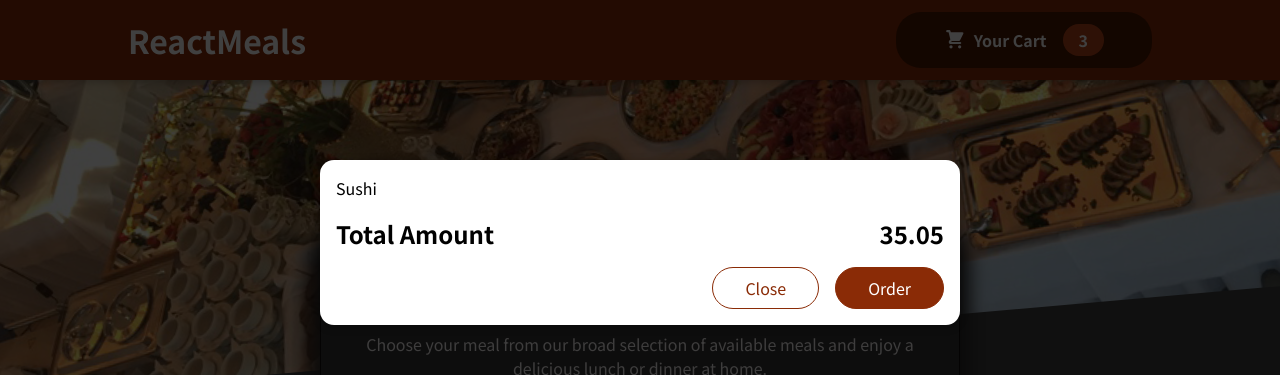
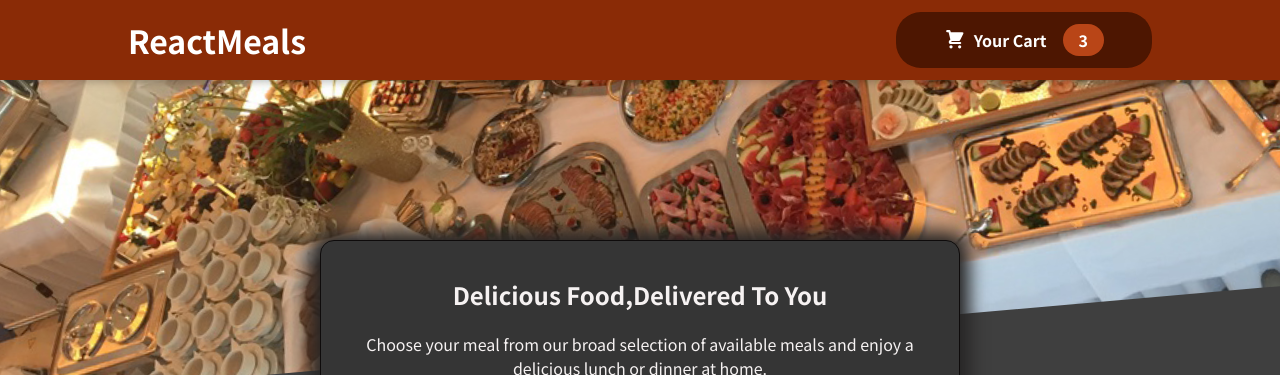
Before and after one commit to shilpadey/Foodorder-app, a React (Create React App) app: page / in a window 1280 px wide. Shown: the top 375 px of the page. Built offline with nearby package versions, Linux system fonts and the light colour scheme.

Commit message:
managing modal and cart state

```diff
--- a/src/App.js
+++ b/src/App.js
@@ -1,15 +1,24 @@
-import React from "react";
+import React, { useState } from "react";
 import Cart from "./components/Cart/Cart";
 import Header from "./components/Layout/Header";
 import Meals from "./components/Meals/Meals";
 
 
 function App() {
+  const [cartIsShown, setCartIsShown] = useState(false);
+
+  const showCartHandler = () => {
+    setCartIsShown(true);
+  };
+
+  const hideCartHandler = () => {
+    setCartIsShown(false);
+  };
 
   return (
     <div>
-      <Cart />
-      <Header />
+      {cartIsShown && <Cart onHideCart={hideCartHandler}/>}
+      <Header onShowCart={showCartHandler}/>
       <main>
         <Meals />
       </main>
--- a/src/components/Cart/Cart.js
+++ b/src/components/Cart/Cart.js
@@ -1,7 +1,7 @@
 import CartModal from '../UI/Modal';
 import classes from './Cart.module.css';
 
-const Cart = () => {
+const Cart = (props) => {
     const cartItem = (
         <ul className={classes['cart-items']}>
             {[{id: 'c1', name: 'Sushi', amount: 2, price: 12.99}].map((item) => (
@@ -10,14 +10,14 @@
         </ul>
     )
     return (
-        <CartModal>
+        <CartModal onHideCart={props.onHideCart}>
             {cartItem}
             <div className={classes.total}>
                 <span>Total Amount</span>
                 <span>35.05</span>
             </div>
             <div className={classes.actions}>
-                <button className={classes['button--alt']}>Close</button>
+                <button className={classes['button--alt']} onClick={props.onHideCart}>Close</button>
                 <button className={classes.button}>Order</button>
             </div>
         </CartModal>
--- a/src/components/Layout/Header.js
+++ b/src/components/Layout/Header.js
@@ -5,12 +5,12 @@
 import HeaderCartButton from "./HeaderCartButton";
 
 
-const Header = () => {
+const Header = (props) => {
     return (
         <React.Fragment>
            <header className={classes.header}>
              <h1>ReactMeals</h1>
-             <HeaderCartButton />
+             <HeaderCartButton onClick={props.onShowCart}/>
            </header>
            <div className={classes['main-image']}>
              <img src={mealsImage} alt="A table of delicious meals!" />
--- a/src/components/Layout/HeaderCartButton.js
+++ b/src/components/Layout/HeaderCartButton.js
@@ -1,9 +1,9 @@
 import CartIcon from "../Cart/CartIcon";
 import classes from './HeaderCartButton.module.css';
 
-const HeaderCartButton = () => {
+const HeaderCartButton = (props) => {
     return (
-        <button className={classes.button}>
+        <button className={classes.button} onClick={props.onClick}>
             <span className={classes.icon}>
                 <CartIcon />
             </span>
--- a/src/components/UI/Modal.js
+++ b/src/components/UI/Modal.js
@@ -4,7 +4,7 @@
 
 const Backdrop = (props) => {
     return (
-        <div className={classes.backdrop}/>
+        <div className={classes.backdrop} onClick={props.onHideCart}/>
     )
 };
 
@@ -22,7 +22,7 @@
     return (
         <React.Fragment>
             {ReactDOM.createPortal(
-                <Backdrop />,
+                <Backdrop onHideCart={props.onHideCart}/>,
                 portalElement
             )}
             {ReactDOM.createPortal(
```
Also changed, not shown: 1 other file (tests, documents, lock files or other folders).
